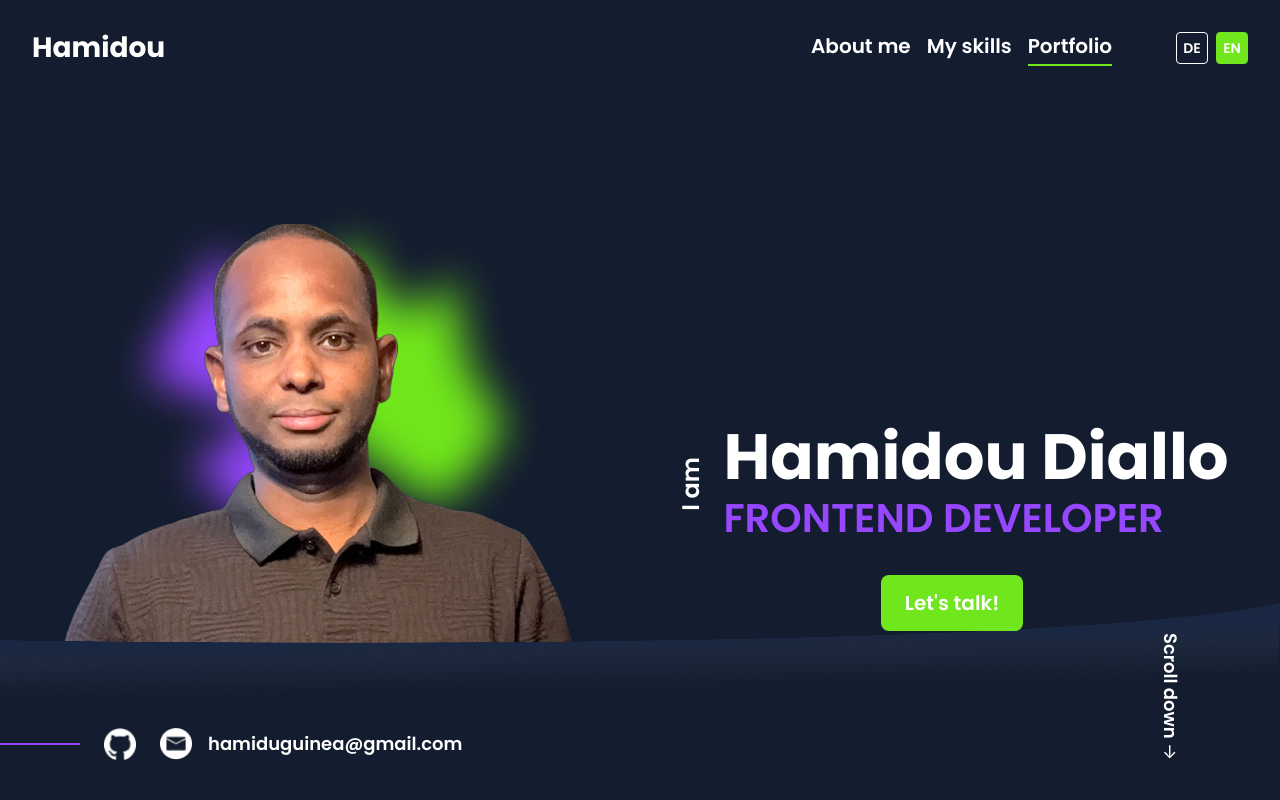
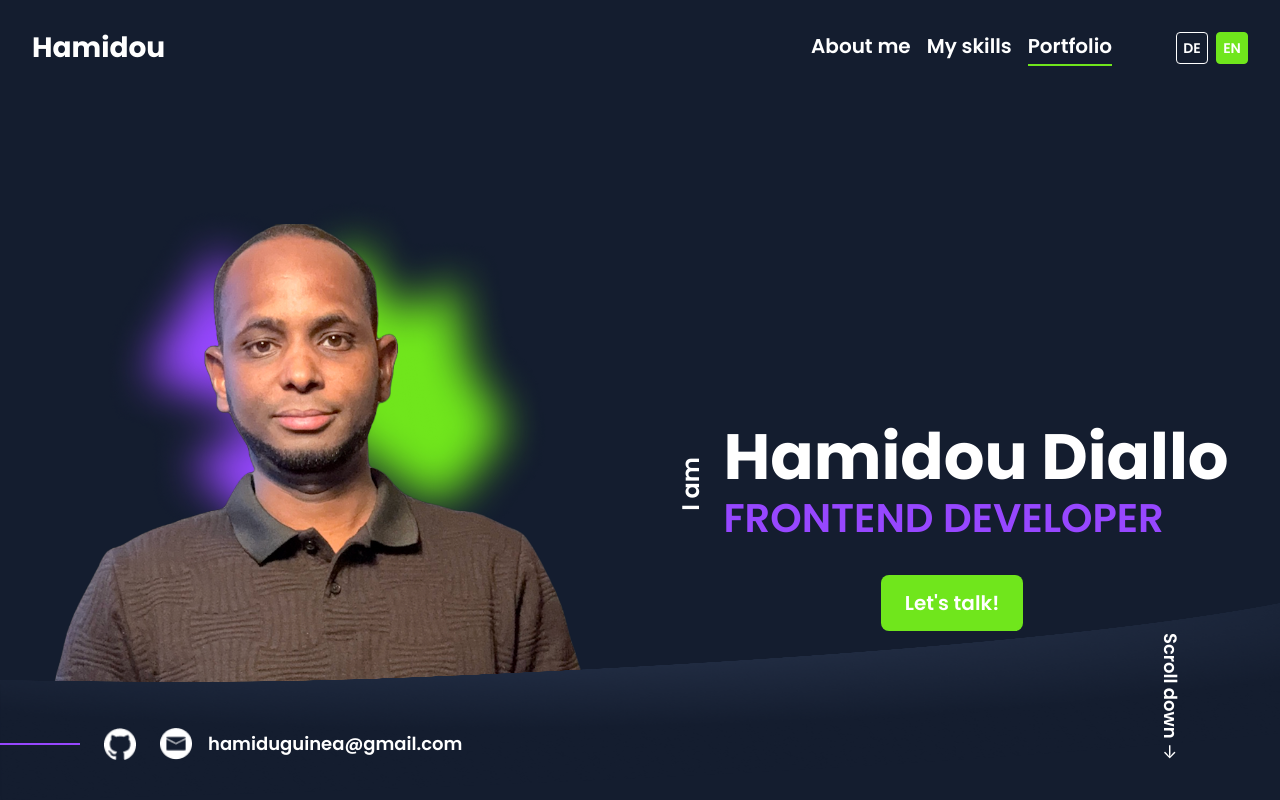
Before and after one commit to Hamidou-ctr/portfolio, an Angular app: page / in a window 1280 px wide. Shown: the top 800 px of the page. Built offline with nearby package versions, Linux system fonts and the light colour scheme.

Commit message:
feat: update hero section background image and adjust text properties for improved design

```diff
--- a/src/app/sections/hero/hero.ts
+++ b/src/app/sections/hero/hero.ts
@@ -13,7 +13,7 @@ import { PROFILE } from '../../core/data/profile.data';
       class="relative flex min-h-[calc(100svh-5rem)] scroll-mt-20 flex-col md:min-h-[calc(100svh-6rem)] md:scroll-mt-24 overflow-hidden bg-navy-900 text-white"
     >
       <img
-        ngSrc="assets/img/hero_background2.png"
+        ngSrc="assets/img/hero_background1.png"
         width="1440"
         height="879"
         priority
@@ -54,7 +54,7 @@ import { PROFILE } from '../../core/data/profile.data';
               </span>
               <div>
                 <h1
-                  class="font-heading text-[32px] font-bold leading-none sm:text-5xl lg:text-[64px]"
+                  class="font-heading whitespace-nowrap text-[30px] font-bold leading-none sm:text-5xl lg:text-[64px]"
                 >
                   {{ profile.name }}
                 </h1>
@@ -78,7 +78,7 @@ import { PROFILE } from '../../core/data/profile.data';
 
         <a
           routerLink="/"
-          fragment="about"
+          fragment="contact"
           class="absolute bottom-10 right-24 z-20 hidden text-lg [writing-mode:vertical-rl] transition hover:text-accent-400 lg:block"
         >
           {{ t().hero.scrollDown }} <span aria-hidden="true">&rarr;</span>
```
Also changed, not shown: public/assets/img/28. Hero Background.png (deleted).
